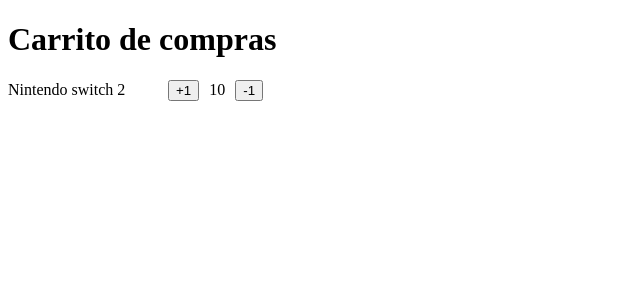
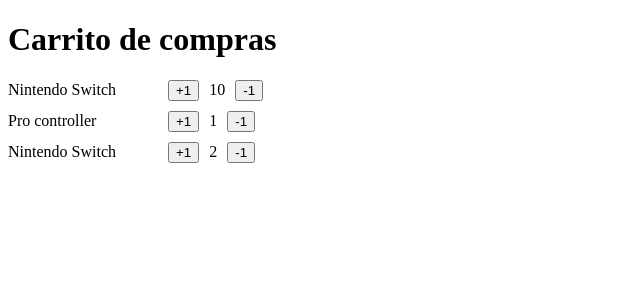
Before and after one commit to Ezeki3/first-steps, a React (Vite) app: page / in a window 1280 px wide. Shown: the top 300 px of the page, without its empty margins (0-640 px from the left). Built offline with nearby package versions, Linux system fonts and the light colour scheme.

Commit message:
propiedades del componente

```diff
--- a/src/FirstStepsApp.tsx
+++ b/src/FirstStepsApp.tsx
@@ -5,7 +5,20 @@
     <>
       <h1>Carrito de compras</h1>
 
-      <ItemCounter />
+      <ItemCounter
+        name='Nintendo Switch'
+        quantity={10}
+      />
+
+      <ItemCounter
+        name='Pro controller'
+        quantity={1}
+      />
+
+      <ItemCounter
+        name='Nintendo Switch'
+        quantity={2}
+      />
     </>
   )
 }
--- a/src/shopping-cart/ItemCounter.tsx
+++ b/src/shopping-cart/ItemCounter.tsx
@@ -1,5 +1,10 @@
 
-export const ItemCounter = () => {
+interface ItemCounterProps {
+  name: string,
+  quantity: number
+}
+
+export const ItemCounter = ({ name, quantity }: ItemCounterProps) => {
   return (
     <section
       style={{
@@ -13,10 +18,10 @@
         style={{
           width: 150
         }}
-      >Nintendo switch 2</span>
+      >{name}</span>
 
       <button>+1</button>
-      <span>10</span>
+      <span> {quantity} </span>
       <button>-1</button>
     </section>
   )
```
